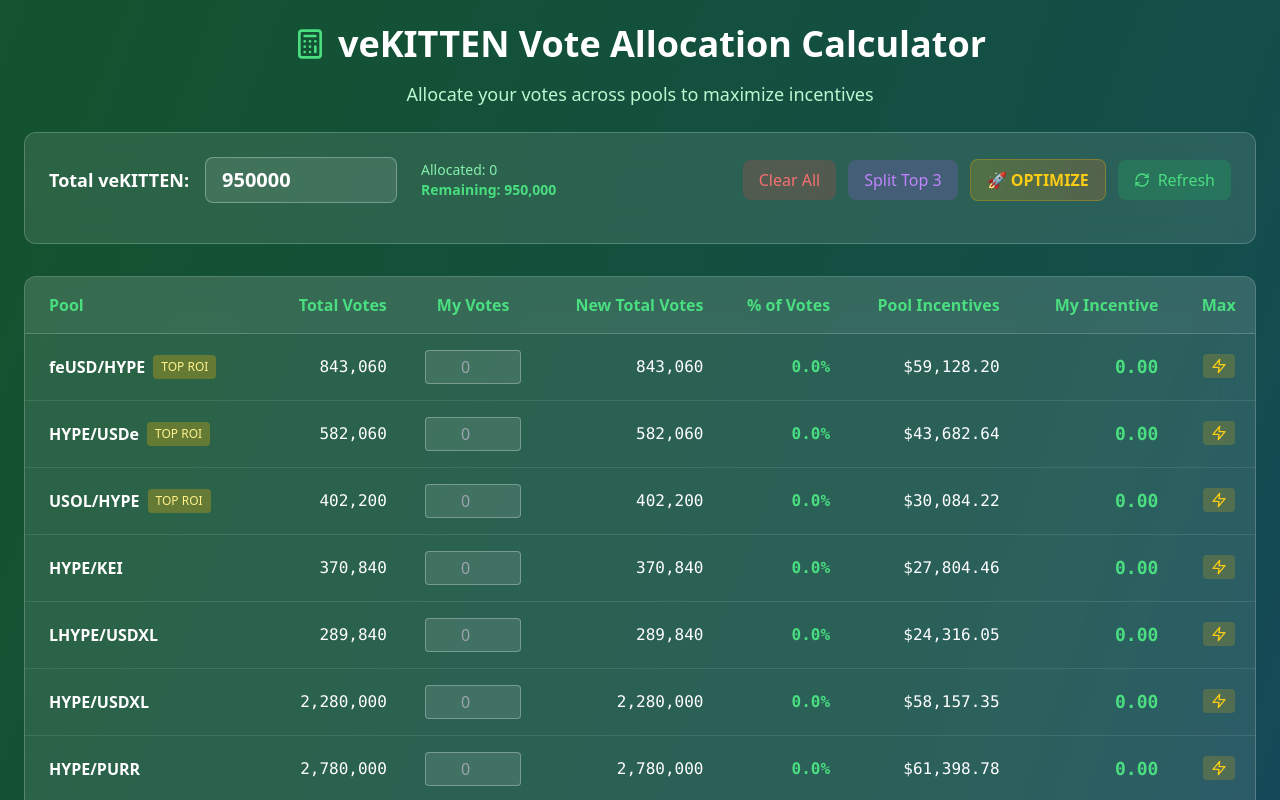
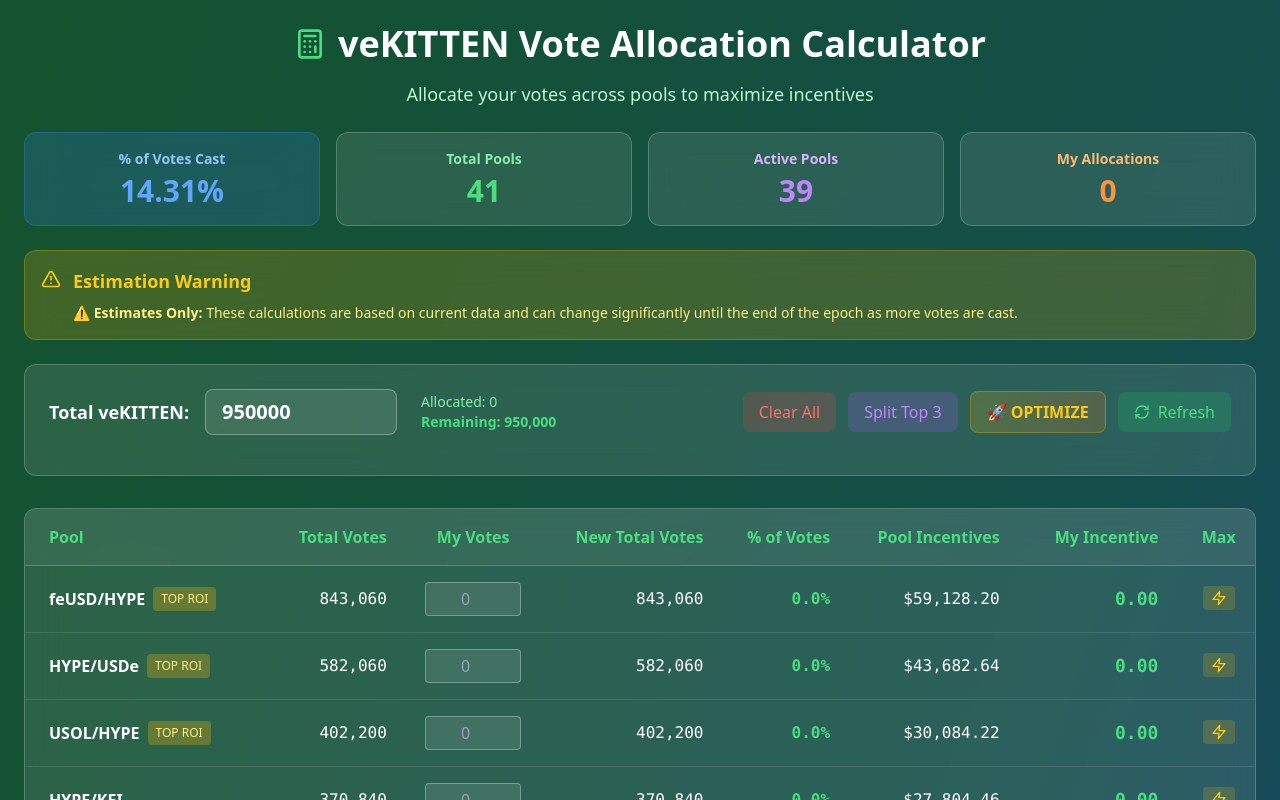
Before and after one commit to ThatDudeFreak/vekitten-calculator, a React (Create React App) app: page / in a window 1280 px wide. Shown: the top 800 px of the page. Built offline with nearby package versions, Linux system fonts and the light colour scheme.

Commit message:
Update App.js

```diff
--- a/src/App.js
+++ b/src/App.js
@@ -1,5 +1,5 @@
 import React, { useState, useEffect } from 'react';
-import { Calculator, TrendingUp, RefreshCw, ExternalLink, Zap } from 'lucide-react';
+import { Calculator, TrendingUp, RefreshCw, ExternalLink, Zap, AlertTriangle } from 'lucide-react';
 
 const VeKittenCalculator = () => {
   const [mySize, setMySize] = useState('950000');
@@ -403,6 +403,47 @@ const VeKittenCalculator = () => {
           <p className="text-green-200 text-lg">Allocate your votes across pools to maximize incentives</p>
         </div>
 
+        {/* Stats Section */}
+        <div className="grid grid-cols-1 md:grid-cols-2 lg:grid-cols-4 gap-4 mb-6">
+          <div className="bg-blue-500/20 backdrop-blur-lg rounded-xl p-4 border border-blue-500/30">
+            <div className="text-center">
+              <div className="text-sm text-blue-300 font-semibold mb-1">% of Votes Cast</div>
+              <div className="text-3xl font-bold text-blue-400">14.31%</div>
+            </div>
+          </div>
+          <div className="bg-white/10 backdrop-blur-lg rounded-xl p-4 border border-white/20">
+            <div className="text-center">
+              <div className="text-sm text-green-300 font-semibold mb-1">Total Pools</div>
+              <div className="text-3xl font-bold text-green-400">{pools.length}</div>
+            </div>
+          </div>
+          <div className="bg-white/10 backdrop-blur-lg rounded-xl p-4 border border-white/20">
+            <div className="text-center">
+              <div className="text-sm text-purple-300 font-semibold mb-1">Active Pools</div>
+              <div className="text-3xl font-bold text-purple-400">{pools.filter(p => p.incentives > 0).length}</div>
+            </div>
+          </div>
+          <div className="bg-white/10 backdrop-blur-lg rounded-xl p-4 border border-white/20">
+            <div className="text-center">
+              <div className="text-sm text-orange-300 font-semibold mb-1">My Allocations</div>
+              <div className="text-3xl font-bold text-orange-400">{Object.values(allocations).filter(v => v > 0).length}</div>
+            </div>
+          </div>
+        </div>
+
+        {/* Estimation Warning */}
+        <div className="bg-yellow-500/20 backdrop-blur-lg rounded-xl p-4 border border-yellow-500/30 mb-6">
+          <div className="flex items-start gap-3">
+            <AlertTriangle className="w-5 h-5 text-yellow-400 mt-0.5 flex-shrink-0" />
+            <div>
+              <h3 className="text-lg font-semibold text-yellow-400 mb-2">Estimation Warning</h3>
+              <p className="text-yellow-200 text-sm">
+                ⚠️ <strong>Estimates Only:</strong> These calculations are based on current data and can change significantly until the end of the epoch as more votes are cast.
+              </p>
+            </div>
+          </div>
+        </div>
+
         {/* Controls */}
         <div className="bg-white/10 backdrop-blur-lg rounded-xl p-6 border border-white/20 mb-8">
           <div className="flex items-center justify-between mb-4">
```
